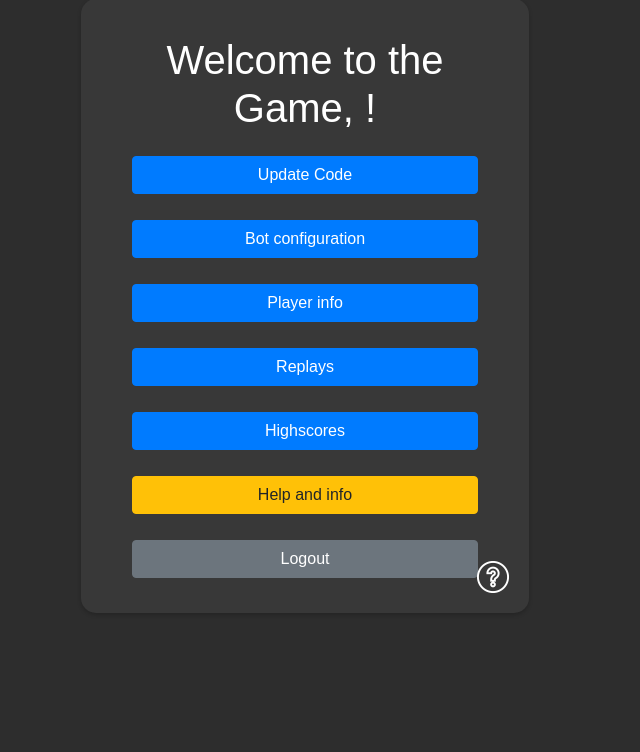
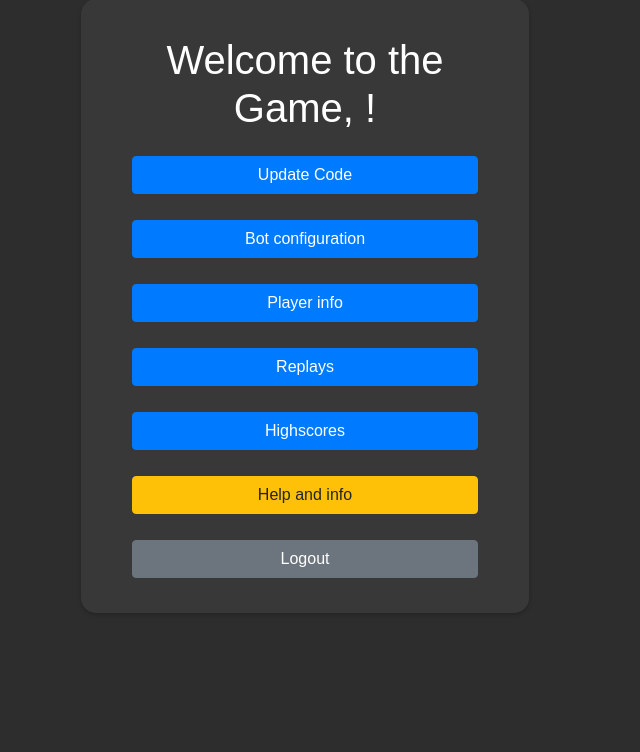
Before and after one commit to mrs714/CaptureTheFlag, a Flask app: page /main_menu in a window 1280 px wide. Shown: the part 14-766 px from the top of the page, without its empty margins (335-975 px from the left). Run offline with Flask 3, Linux system fonts and the light colour scheme; the visitor is signed in with stand-in values (Sample User, id 1); some libraries are stand-ins or nearby versions.

Commit message:
Visual changes

```diff
--- a/templates/main_menu.html
+++ b/templates/main_menu.html
@@ -31,13 +31,6 @@
 
       <!-- Button to logout -->
       <button class="btn btn-secondary mt-3" onclick="logout()">Logout</button>
-
-      <!-- Help icon at bottom corner -->
-      <div class="help_icon">
-        <a href="/help">
-          <img src="/help_icon" alt="Help" width="32" height="32">
-        </a>
-      </div>
     </div>
 
     <script src="./static/shared_script.js"></script>
```
Also changed, not shown: static/question_icon.png (deleted).
